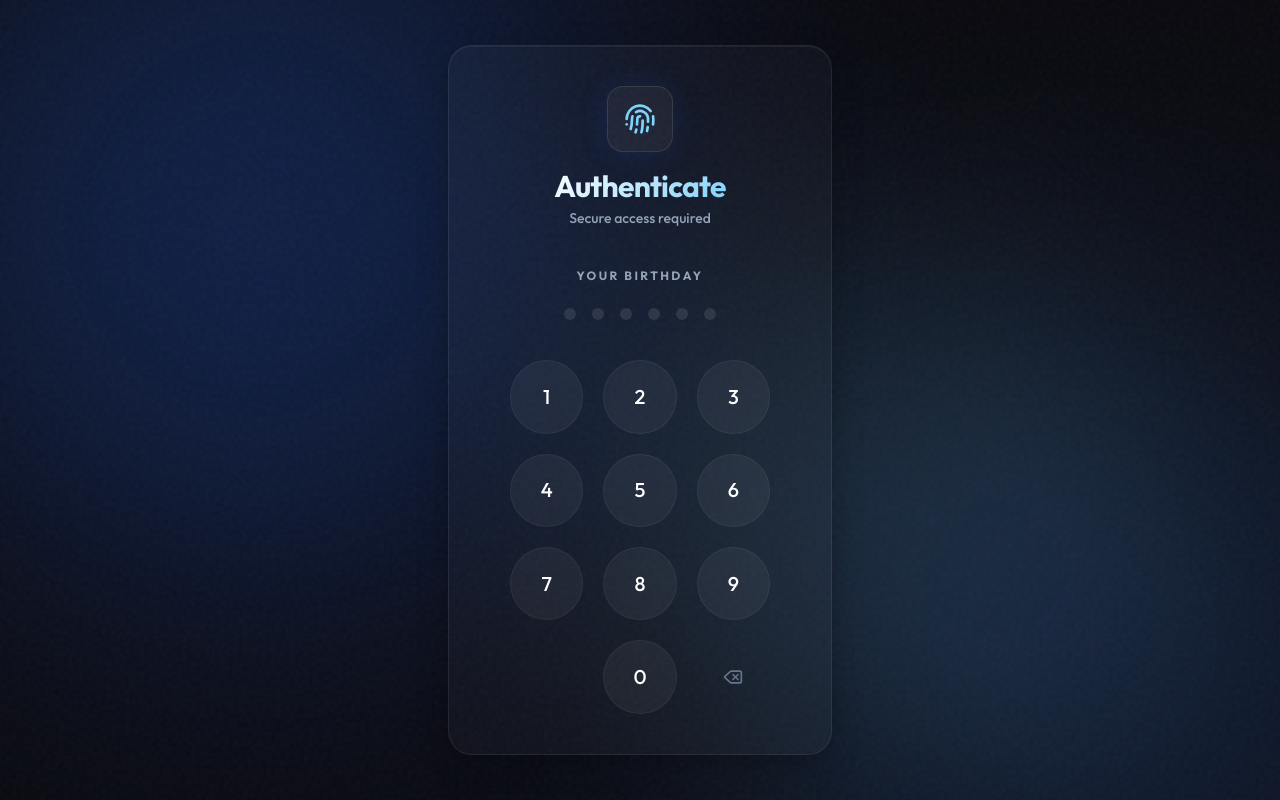
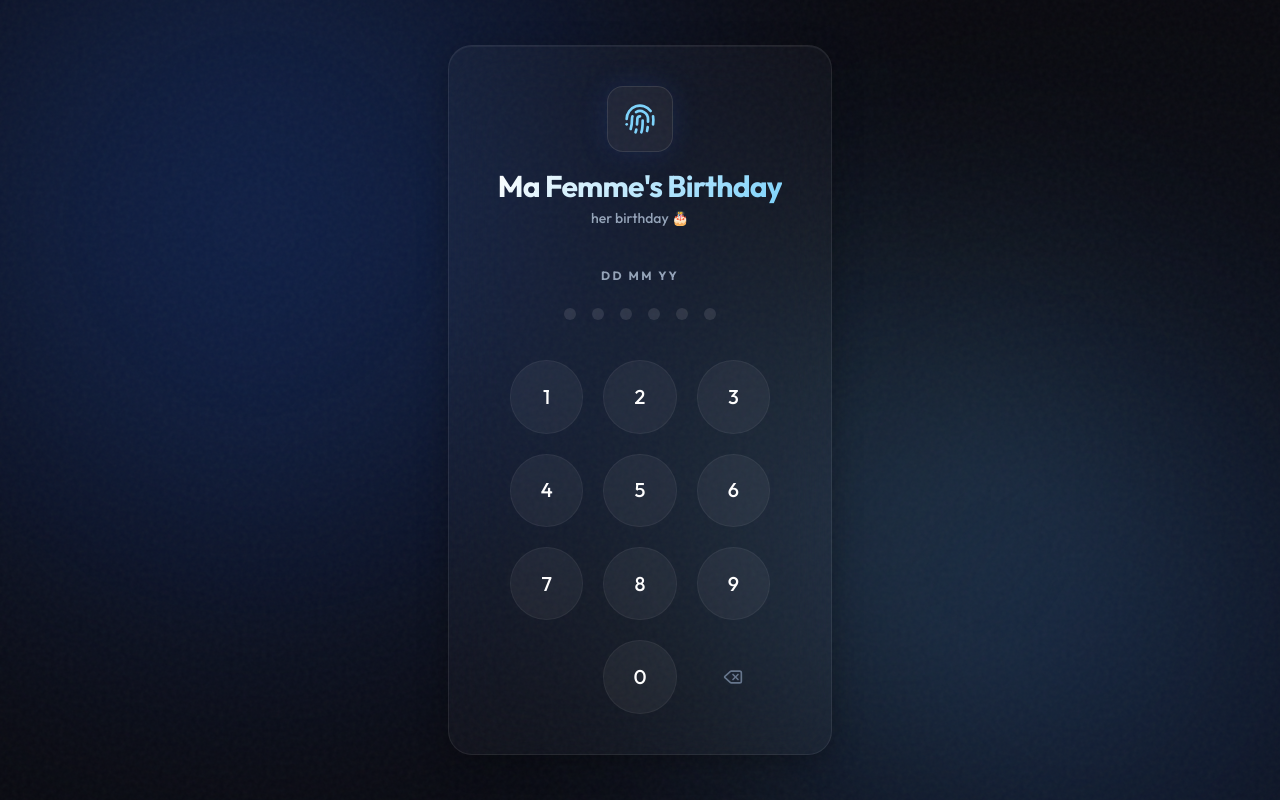
Before and after one commit to CeNan11/journal-for-change, a React (Vite) app: page / in a window 1280 px wide. Built offline with nearby package versions, Linux system fonts and the light colour scheme; a web font is replaced by a local one.

Commit message:
refurbished the design

```diff
--- a/src/App.tsx
+++ b/src/App.tsx
@@ -106,10 +106,10 @@ export default function App() {
             </div>
             <div>
               <h1 className="text-3xl font-bold tracking-tight text-gradient mb-1">
-                Authenticate
+                Ma Femme's Birthday
               </h1>
               <p className="text-sm text-slate-400 font-medium">
-                Secure access required
+                her birthday 🎂
               </p>
             </div>
           </div>
@@ -117,7 +117,7 @@ export default function App() {
           <div className="flex flex-col gap-8 w-full items-center">
             <div className="flex flex-col gap-4 items-center">
               <label className="text-xs text-slate-400 font-bold uppercase tracking-[0.2em]">
-                Your Birthday
+                DD MM YY
               </label>
 
               {/* Dots indicator */}
```
